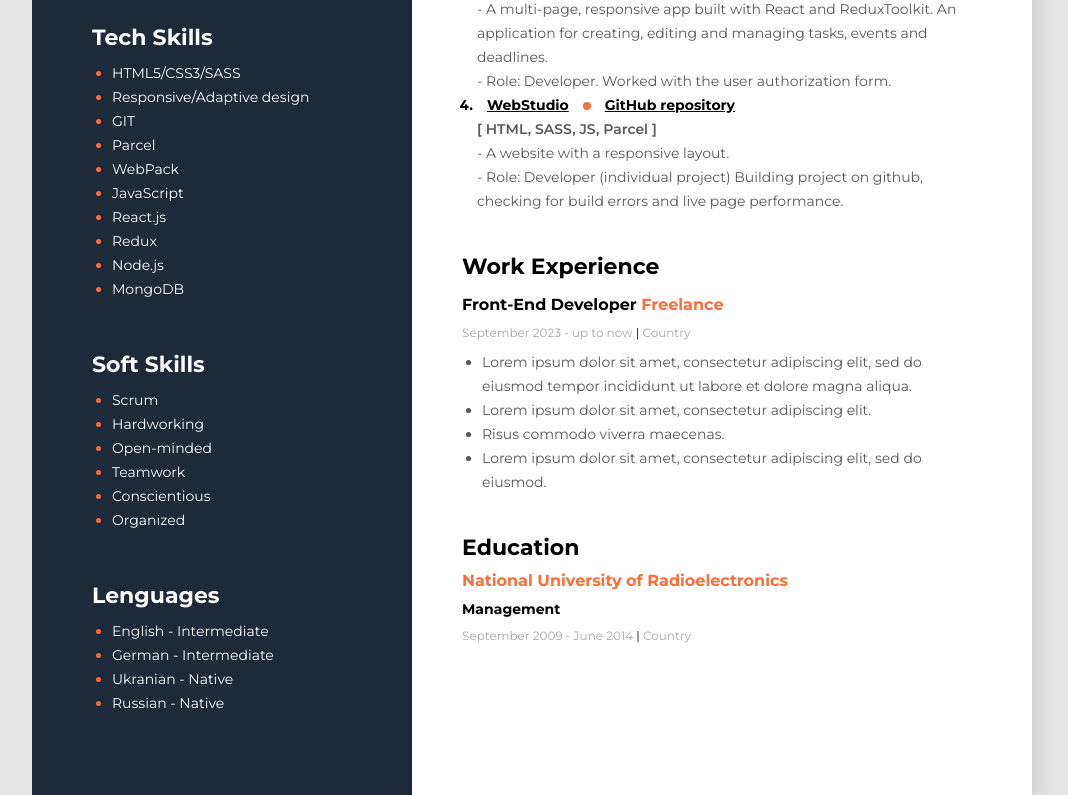
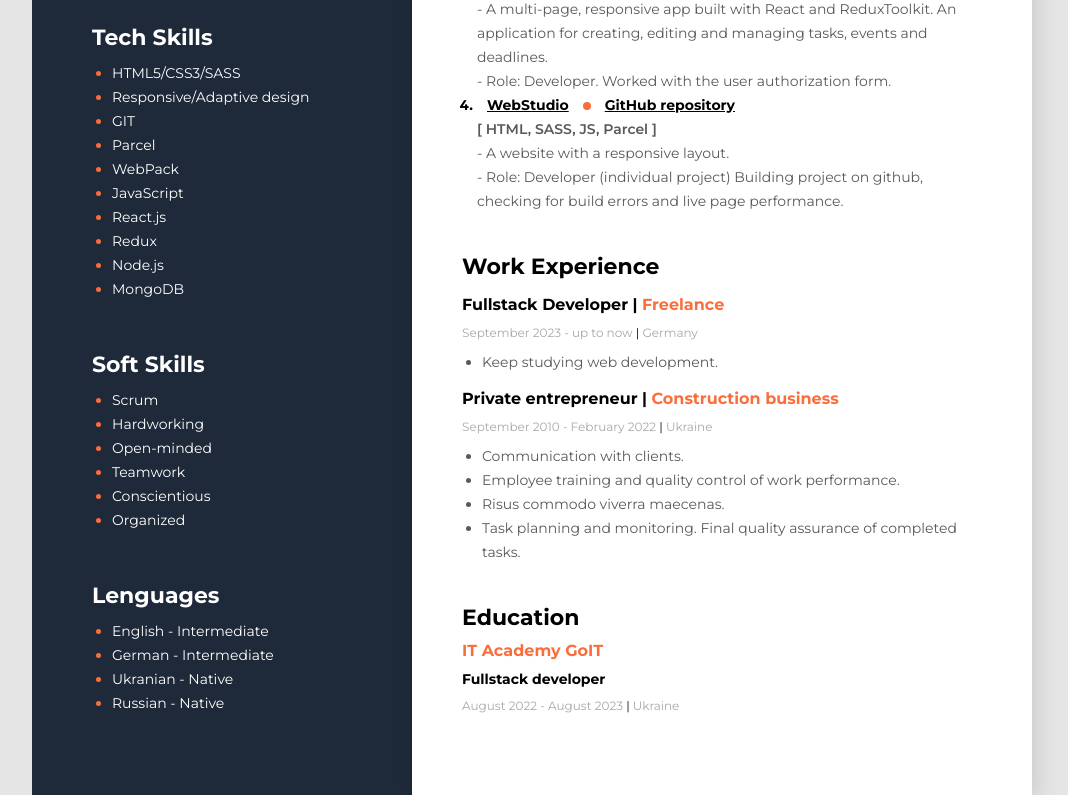
Before and after one commit to Dmytro-1506/DmytroShkilniukResume, a plain HTML site: page index.html in a window 1280 px wide. Shown: the part 789-1584 px from the top of the page, without its empty margins (108-1176 px from the left). Drawn offline with Linux system fonts and the light colour scheme.

Commit message:
last version

```diff
--- a/index.html
+++ b/index.html
@@ -134,21 +134,38 @@ live page performance.
           <!-- company 1 -->
           <div class="work-item">
             <h4 class="work-position">
-              Front-End Developer <span class="organisation">Freelance</span>
+              Fullstack Developer | <span class="organisation">Freelance</span>
             </h4>
             <p class="period">
-              September 2023 - up to now <span class="line">|</span> Country
+              September 2023 - up to now <span class="line">|</span> Germany
             </p>
             <ul class="work-list">
               <li>
-                Lorem ipsum dolor sit amet, consectetur adipiscing elit, sed do
-                eiusmod tempor incididunt ut labore et dolore magna aliqua.
+                Keep studying web development.
               </li>
-              <li>Lorem ipsum dolor sit amet, consectetur adipiscing elit.</li>
+              <!-- <li>Lorem ipsum dolor sit amet, consectetur adipiscing elit.</li>
               <li>Risus commodo viverra maecenas.</li>
               <li>
                 Lorem ipsum dolor sit amet, consectetur adipiscing elit, sed do
                 eiusmod.
+              </li> -->
+            </ul>
+          </div>
+          <div class="work-item">
+            <h4 class="work-position">
+              Private entrepreneur |
+ <span class="organisation">Construction business</span>
+            </h4>
+            <p class="period">
+              September 2010 - February 2022 <span class="line">|</span> Ukraine
+            </p>
+            <ul class="work-list">
+              <li>
+                Communication with clients.
+              </li>
+              <li>Employee training and quality control of work performance.</li>
+              <li>Risus commodo viverra maecenas.</li>
+              <li>Task planning and monitoring. Final quality assurance of completed tasks.
               </li>
             </ul>
           </div>
@@ -156,10 +173,10 @@ live page performance.
         <!-- Education -->
         <div class="education">
           <h3 class="title">Education</h3>
-          <h4 class="university">National University of Radioelectronics</h4>
-          <h5 class="speciality">Management</h5>
+          <h4 class="university">IT Academy GoIT </h4>
+          <h5 class="speciality">Fullstack developer</h5>
           <p class="period">
-            September 2009 - June 2014 <span class="line">|</span> Country
+            August 2022 - August 2023 <span class="line">|</span> Ukraine
           </p>
         </div>
       </div>
```
